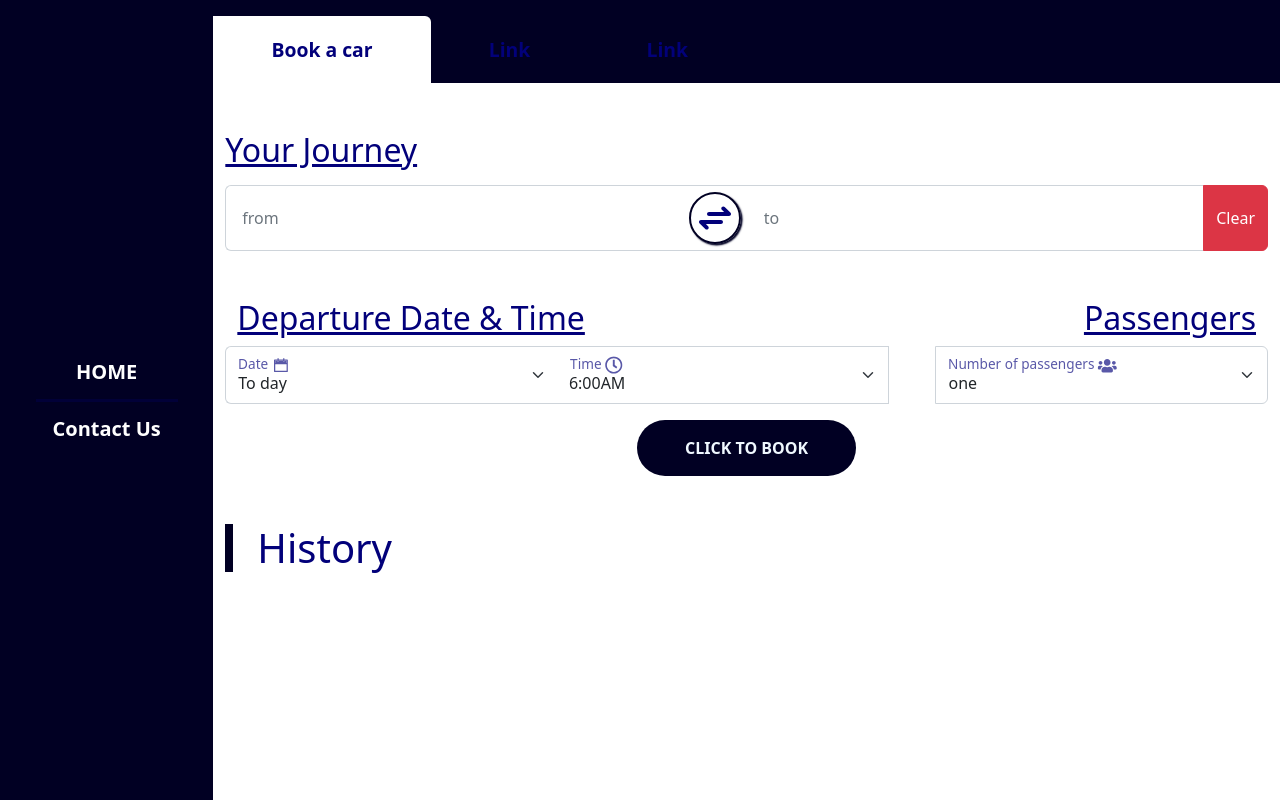
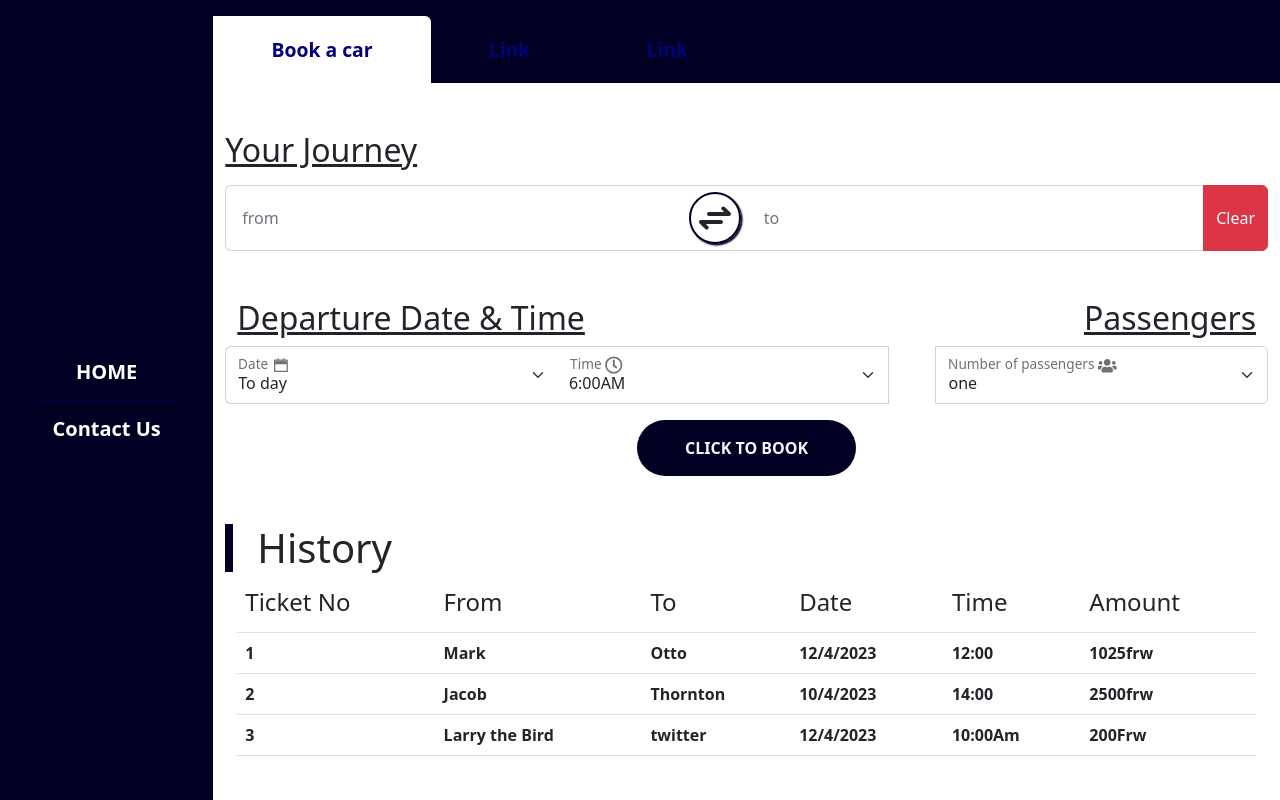
Before and after one commit to hrh2/moveSmart_, a React (Create React App) app in the folder client/: page / in a window 1280 px wide. Built offline with nearby package versions, Linux system fonts and the light colour scheme; sample sign-in values are in the browser's storage.

Commit message:
tables to display history

```diff
--- a/client/src/components/BookingForm.js
+++ b/client/src/components/BookingForm.js
@@ -62,11 +62,11 @@ function MyForm() {
                <div className="form-row align-items-center container">
                     <h2 className='text-decoration-underline'>Your Journey</h2>
                     <div className="input-group my-3">
-                         <input type="text" className="form-control border-end-0 p-3" aria-label="from" placeholder="from" value={from} onChange={handleInputChangeFrom} />
+                         <input type="text" className="form-control border-end-0 p-3" aria-label="from" placeholder="from" value={from} onChange={handleInputChangeFrom} required/>
                          <button type="button" className="input-group-text border-end-0 border-start-0 px-2 bg-white" onClick={handleReverse}>
                               <span className='Exchange-btn'><CgArrowsExchange size="3em" /></span>
                          </button>
-                         <input type="text" className="form-control border-start-0 p-3" aria-label="Server" placeholder="to" value={to} onChange={handleInputChangeTo} />
+                         <input type="text" className="form-control border-start-0 p-3" aria-label="Server" placeholder="to" value={to} onChange={handleInputChangeTo} required/>
                          <button type="button" className="btn btn-danger" onClick={clearInputs}>Clear</button>
                     </div>
                     <div className="row">
--- a/client/src/components/history.js
+++ b/client/src/components/history.js
@@ -1,12 +1,52 @@
-import React from 'react'
+import React,{useState} from 'react'
+import {FaHistory}from 'react-icons/fa'
 
-export default function history() {
+export default function History() {
+     const [data,setdata] = useState(true);
   return (
     <div className='container'>
      <h1 className='history-h1 px-4'>History</h1>
-     <div className='conatainer'>
-          <table className='Table'>
-
+     <div className='container'>
+                 <table class="table fw-bold table-hover">
+               <thead>
+                    <tr className='fw-border'>
+                         <th scope="col"><h4>Ticket No</h4></th>
+                         <th scope="col"><h4>From</h4></th>
+                         <th scope="col"><h4>To</h4></th>
+                         <th scope="col"><h4>Date</h4></th>
+                         <th scope="col"><h4>Time</h4></th>
+                         <th scope="col"><h4>Amount</h4></th>
+                    </tr>
+               </thead>
+               {data && <tbody>
+                          <tr>
+                                <th scope="row">1</th>
+                                <td>Mark</td>
+                                <td>Otto</td>
+                                <td>12/4/2023</td>
+                                <td>12:00</td>
+                                <td>1025frw</td>
+                           </tr>
+                           <tr>
+                                <th scope="row">2</th>
+                                <td>Jacob</td>
+                                <td>Thornton</td>
+                                <td>10/4/2023</td>
+                                <td>14:00</td>
+                                <td>2500frw</td>
+                           </tr>
+                           <tr>
+                                <th scope="row">3</th>
+                                <td>Larry the Bird</td>
+                                <td>twitter</td>
+                                <td>12/4/2023</td>
+                                <td>10:00Am</td>
+                                <td>200Frw</td>
+                           </tr>
+                      </tbody>}
+                      {!data&&<div className='container d-flex flex-column justify-content-center align-items-center py-lg-5'>
+                           <p className='fw-light text-center fst-italic'><FaHistory size="3em" className='icon1'/><span className='text-muted'>your car booking history will be displayed here.</span></p>
+                      </div>}
           </table>
      </div>
     </div>
--- a/client/src/components/style.css
+++ b/client/src/components/style.css
@@ -1,5 +1,4 @@
 *{
-     color:#02007A;
      padding: 0;
      margin: 0;
 }
@@ -79,3 +78,9 @@
 .history-h1{
      border-left:.2em solid #010023;
 }
+.fst-italic-p{
+     color: rgb(105, 99, 99)!important;
+}
+.icon1{
+     color:grey!important;
+}
```
